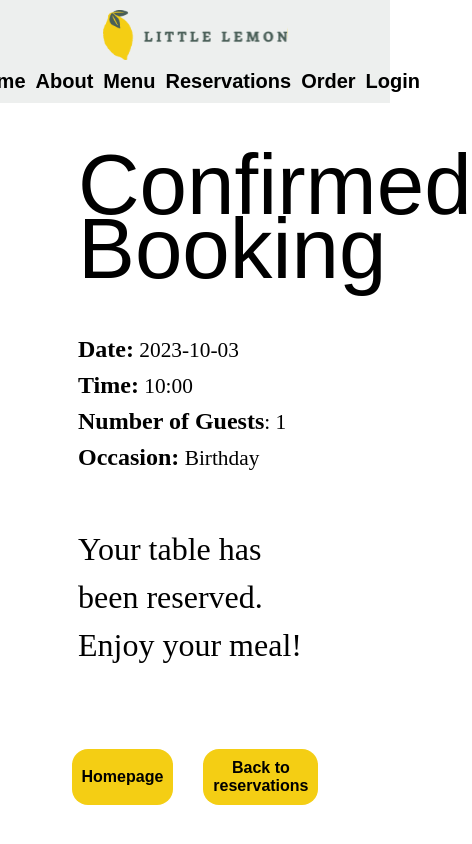
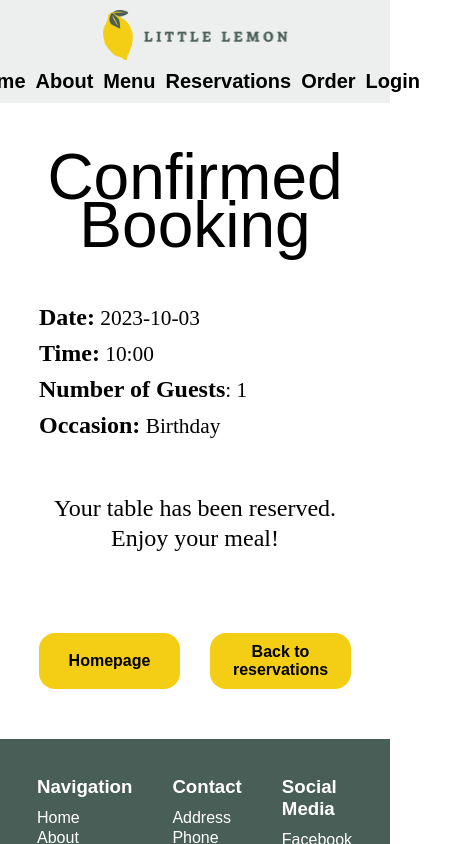
Before and after one commit to acktreptow/little-lemon, a React (Create React App) app: page /little-lemon/reservations in a window 390 px wide. Both pictures are taken after a click on the button "Reserve a Table". Shown: the top 844 px of the page, 472 px wide, since content can reach past the window. Built offline with nearby package versions, Linux system fonts and the light colour scheme; the HTML template or start-up script is replaced by a standard one.

Commit message:
update confirmed booking mobile responsiveness

```diff
--- a/src/pages/Booking/BookingPage.css
+++ b/src/pages/Booking/BookingPage.css
@@ -131,6 +131,7 @@ li {
   }
 
   .form-input {
+    text-align: left;
     -webkit-appearance: none;
   }
 }
--- a/src/pages/Booking/ConfirmedBooking.css
+++ b/src/pages/Booking/ConfirmedBooking.css
@@ -57,10 +57,23 @@ button {
 
 @media only screen and (max-width: 1500px) {
   .confirmed-booking-container {
-    padding: 50px 20%;
-    height: 750px;
+    padding: 50px 10%;
+    height: auto;
   }
   .confirmed-booking-title {
+    font-size: 48pt;
     line-height: 0.75;
   }
+
+  #reservation-confirmation {
+    line-height: 1.25;
+    font-size: 18pt;
+    text-align: center;
+  }
 }
+
+@media only screen and (max-width: 280px) {
+  .confirmed-booking-title {
+    font-size: 40pt;
+  }
+}
```
